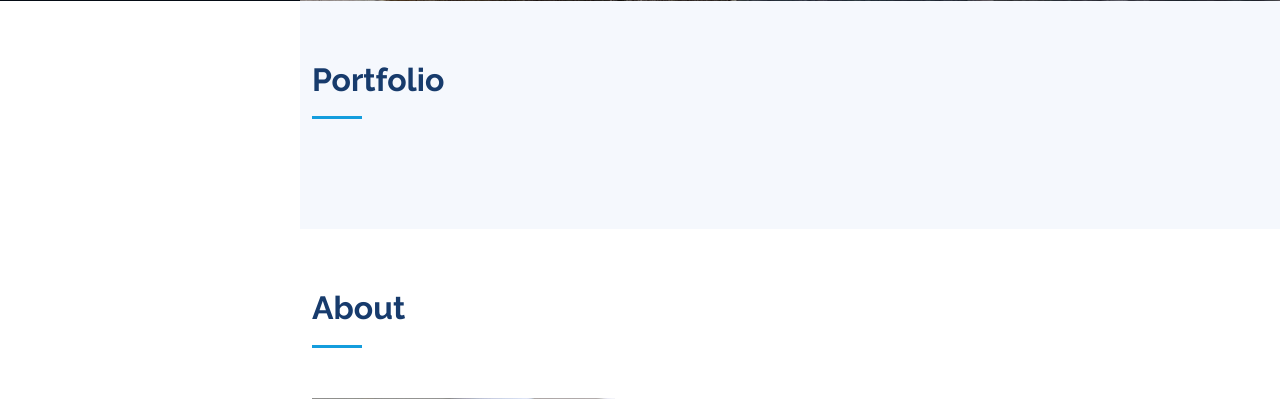
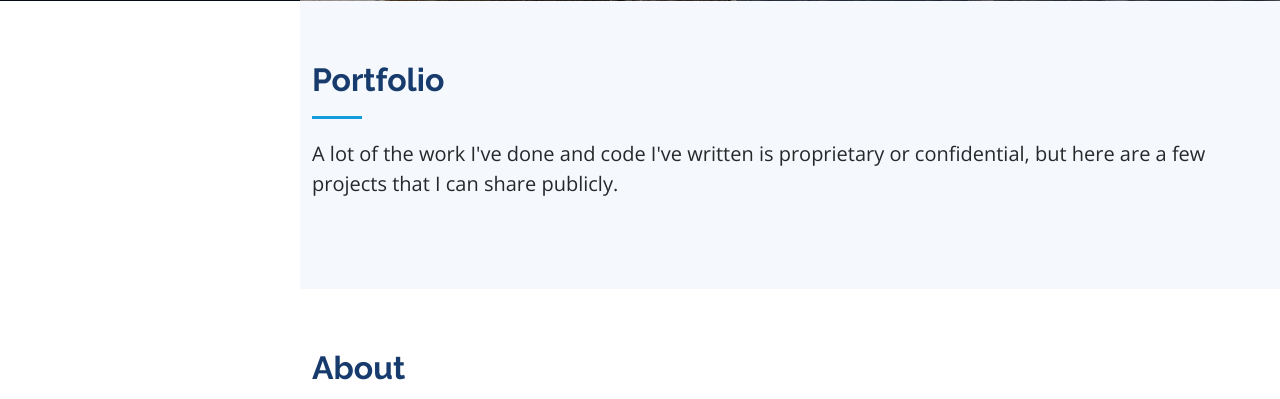
Before and after one commit to lekjos/portfolio-site, a Django app: template PortfolioSite/Main/templates/index.html in a window 1280 px wide. Shown: the part 799-1198 px from the top of the page. Run offline with Django 3.2, Linux system fonts and the light colour scheme; the template is opened without the code that fills it, so the values that code supplies are empty; some libraries are stand-ins or nearby versions.

Commit message:
add portfolio subheading

```diff
--- a/PortfolioSite/Main/templates/index.html
+++ b/PortfolioSite/Main/templates/index.html
@@ -19,6 +19,7 @@
 
         <div class="section-title">
           <h2>Portfolio</h2>
+          <p class="lead">A lot of the work I've done and code I've written is proprietary or confidential, but here are a few projects that I can share publicly.</p>
         </div>
 {% comment %}
         <div class="row" data-aos="fade-up">
```
